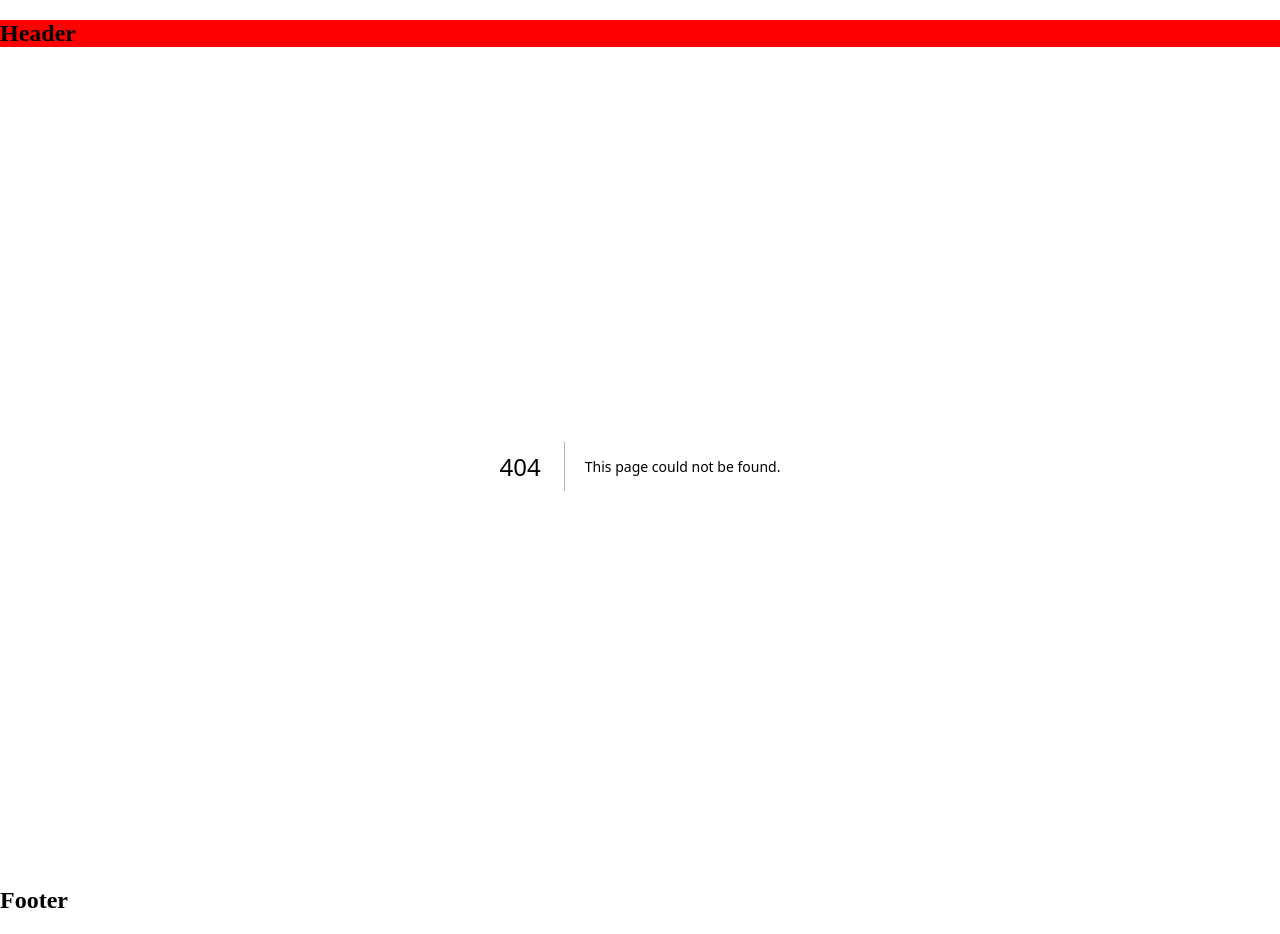
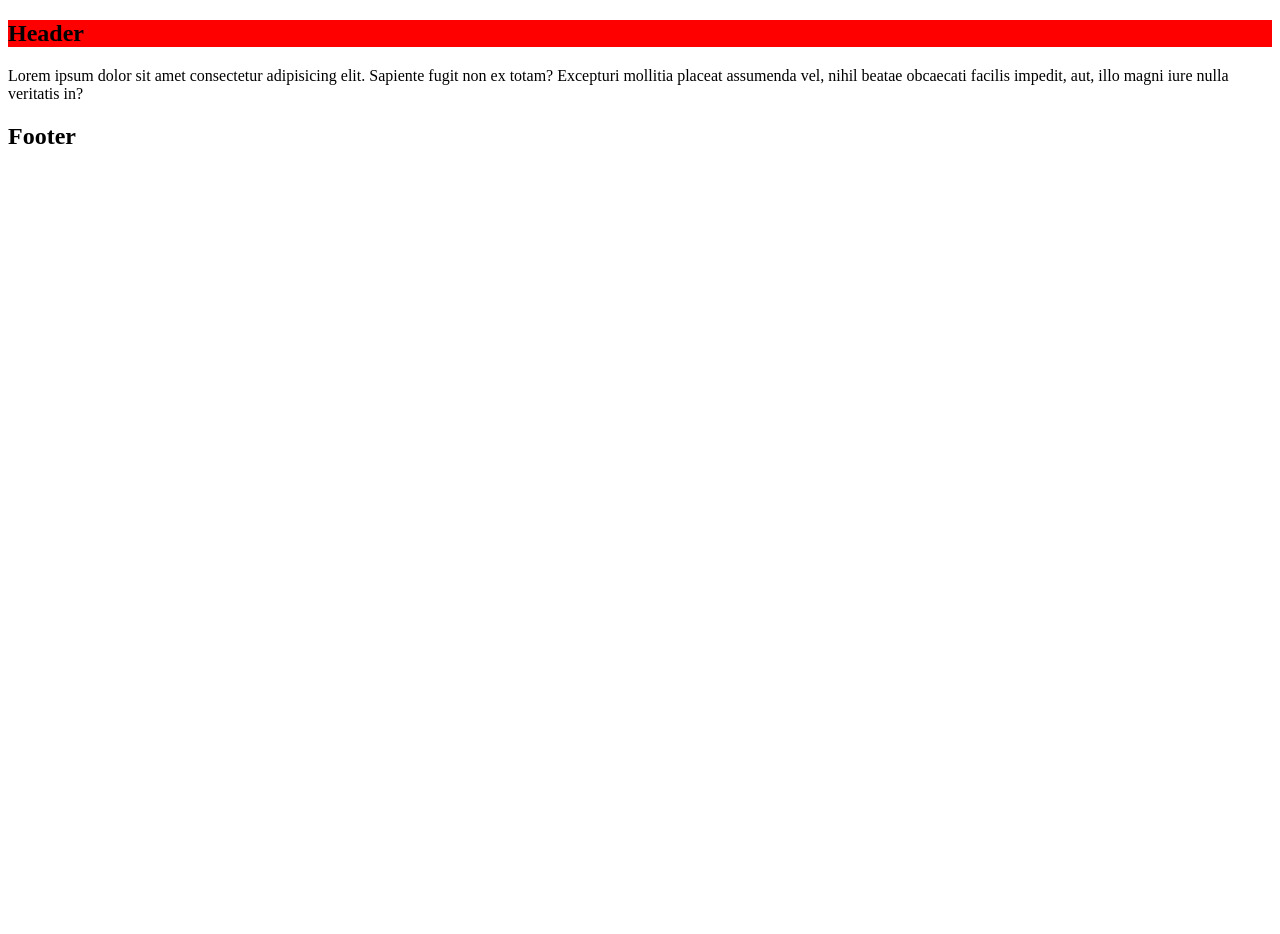
Before and after one commit to khemrajmaloor/bio, a Next.js app: page /book in a window 1280 px wide. Before the commit this address had no page. After the commit the page ends 800 px from the top, so only its background shows below. Built offline with nearby package versions, Linux system fonts and the light colour scheme.

Commit message:
Create dummy book page

```diff
--- /dev/null
+++ b/pages/book/index.jsx
@@ -0,0 +1,8 @@
+export default function book(){
+  return (
+    <>
+      <p>Lorem ipsum dolor sit amet consectetur adipisicing elit. Sapiente fugit non ex totam? Excepturi mollitia placeat assumenda vel, nihil beatae obcaecati facilis impedit, aut, illo magni iure nulla veritatis in?</p>
+    </>
+  );
+
+}
```
